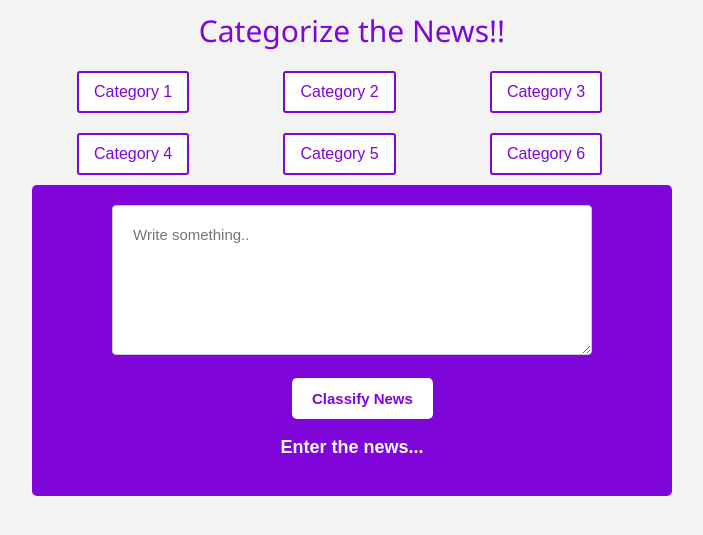
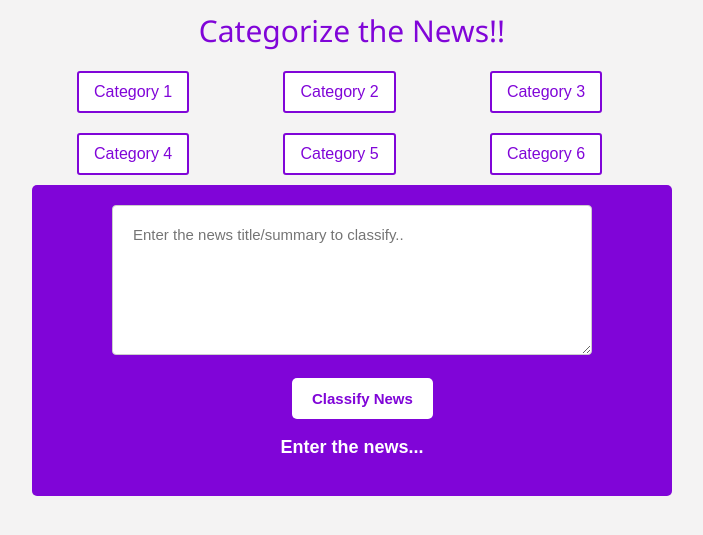
Before and after one commit to PavithraRajen/news_headline_category, a Flask app: page / in a window 1280 px wide. Shown: the top 535 px of the page, without its empty margins (288-991 px from the left). Run offline with Flask 2, Linux system fonts and the light colour scheme; parts of the project's set-up code (start-up, migrations or seed data) failed here and were passed over; some libraries are stand-ins or nearby versions.

Commit message:
Update home.html

```diff
--- a/templates/home.html
+++ b/templates/home.html
@@ -31,7 +31,7 @@
   <form action="/" method="POST">
 
   <div class="row">
-      <textarea id="message" name="message" placeholder="Write something.." style="height:150px"></textarea>
+      <textarea id="message" name="message" placeholder="Enter the news title/summary to classify.." style="height:150px"></textarea>
   </div>
   <div class="row">
 
```
